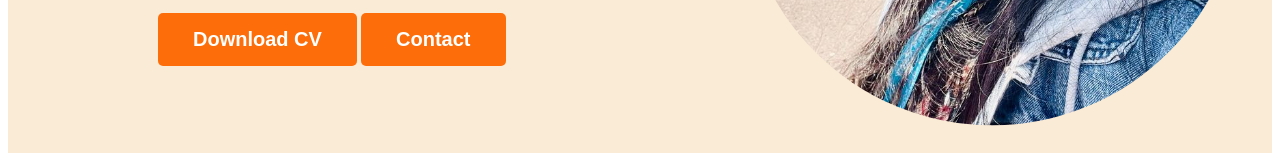
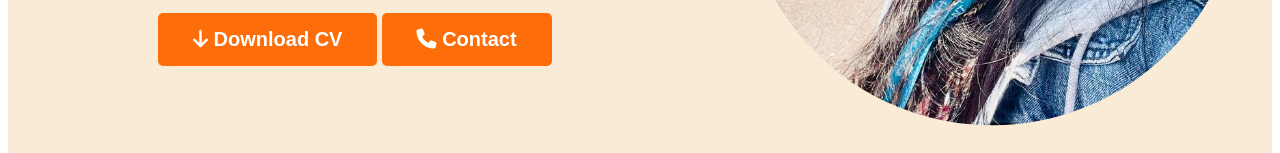
Before and after one commit to Jerinislam05/web-developer-portfolio, a plain HTML site: page index.html in a window 1280 px wide. Shown: the part 647-800 px from the top of the page. Drawn offline with nearby package versions, Linux system fonts and the light colour scheme.

Commit message:
added font awesome

```diff
--- a/index.html
+++ b/index.html
@@ -8,6 +8,7 @@
 <link rel="preconnect" href="https://fonts.gstatic.com" crossorigin>
 <link href="https://fonts.googleapis.com/css2?family=Lobster&family=Open+Sans:wght@800&display=swap" rel="stylesheet">
     <link rel="stylesheet" href="styles/portfolio.css">
+    <script src="https://kit.fontawesome.com/22626720cd.js" crossorigin="anonymous"></script>
 </head>
 <body>
     <header class="header">
@@ -25,8 +26,9 @@
                 <h1 class="banner-title">Jerin Islam</h1>
                 <p class="banner-description">The woods are lovely, dark and deep, But I have promises to keep, And miles to go before I sleep,
                     And miles to go before I sleep.</p>
-                    <button class="btn-primary">Download CV</button>
-                    <button class="btn-primary">Contact</button>
+                    <button class="btn-primary"> <i class="fa-solid fa-arrow-down"></i> Download CV</button>
+                    <button class="btn-primary"> <i class="fa-solid fa-phone"></i> Contact</button>
+
             </div>
             <img class="profile-pic" src="photos/myself2.jpeg" alt="">
         </div>
@@ -135,7 +137,7 @@
 
                 </div>
                 <div class="download-cv">
-                    <button class="btn-primary">Download CV</button>
+                    <button class="btn-primary"> <i class="fa-solid fa-arrow-down"></i> Download CV</button>
                 </div>
         </section>
     </main>
--- a/styles/portfolio.css
+++ b/styles/portfolio.css
@@ -53,9 +53,9 @@ nav a{
 /*header related styles*/
 .header{
     background-color: antiquewhite;
-    background-image: url(../photos/Background.avifimage.jpg);
+    background-image: url(../photos/Background.avifimage.jpg) url('../photos/developer.png');
     background-repeat: no-repeat;
-    background-position: bottom right;
+    background-position: bottom right, top left;
 }
 .banner{
     padding: 30px 30px 0px 150px;
```
Also changed, not shown: photos/developer.png (added).
